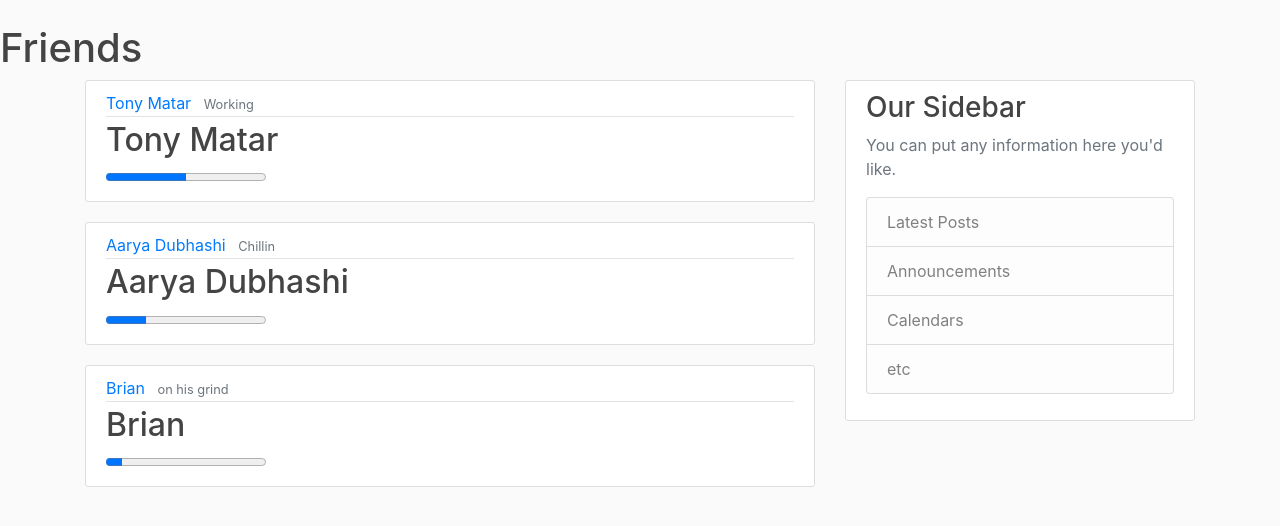
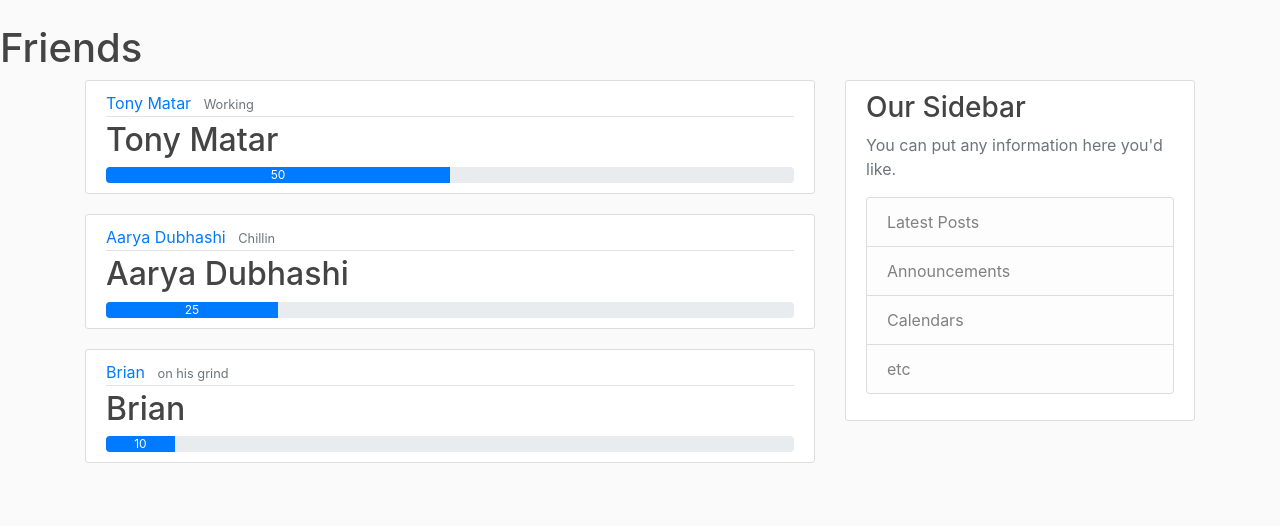
Before and after one commit to brian-baugher/BitCamp2023, a Django app: page /friends/ in a window 1280 px wide. Shown: the part 56-582 px from the top of the page. Run offline with Django 4.2, Linux system fonts and the light colour scheme; some libraries are stand-ins or nearby versions.

Commit message:
better progress bars

```diff
--- a/templates/friend.html
+++ b/templates/friend.html
@@ -13,8 +13,10 @@
                     <small class="text-muted">{{ friend.status}}</small>
                 </div>
                 <h2><a class="article-title" href="#">{{ friend.name }}</a></h2>
-                <progress value = {{ friend.progress }} max = "100"/>
-                <p class="article-content">{{ friend.progress }}</p>
+                <div class="progress">
+                    <div class="progress-bar" role="progressbar" style="width: {{  friend.progress }}%;" aria-valuenow={{ friend.progress }}aria-valuemin="0" aria-valuemax="100">{{ friend.progress }}</div>
+                </div>
+
             </div>
         </article>
     {% endfor %}
```
